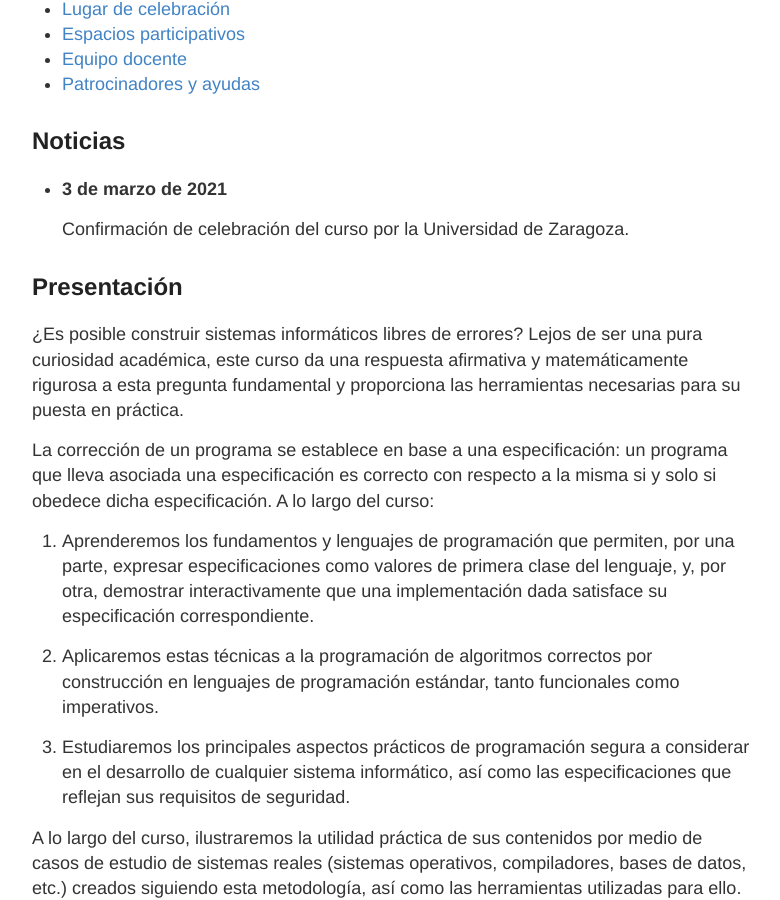
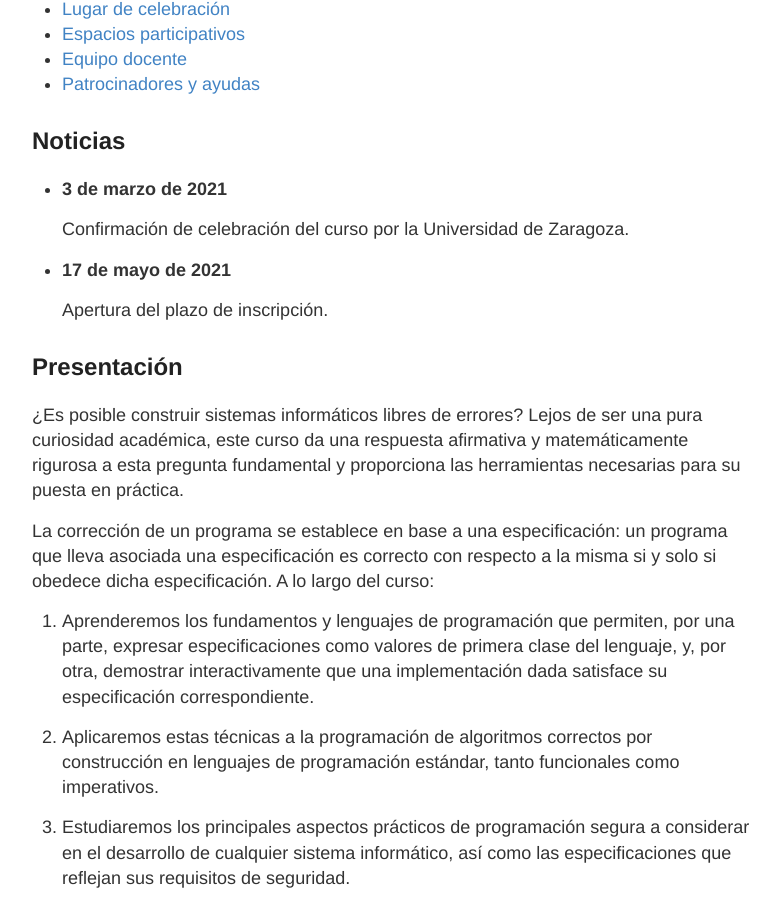
Before and after one commit to robblanco/robblanco.github.io, a Jekyll site: the page built from unizar2021.md, in a window 1280 px wide and 900 px high, scrolled down 487 px. Shown: the whole window, without its empty margins (248-1028 px from the left). Built offline with Jekyll 4.4.1, drawn with Linux system fonts in a browser that asks for light colours.

Commit message:
Registration

```diff
--- a/unizar2021.md
+++ b/unizar2021.md
@@ -17,6 +17,10 @@ El curso se celebrará en julio de 2021.
  * **3 de marzo de 2021**
 
    Confirmación de celebración del curso por la Universidad de Zaragoza.
+
+ * **17 de mayo de 2021**
+
+   Apertura del plazo de inscripción.
 
 ## Presentación
 
```
